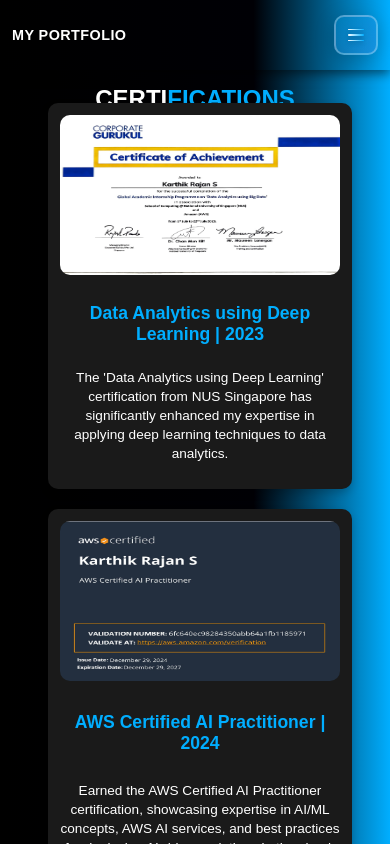
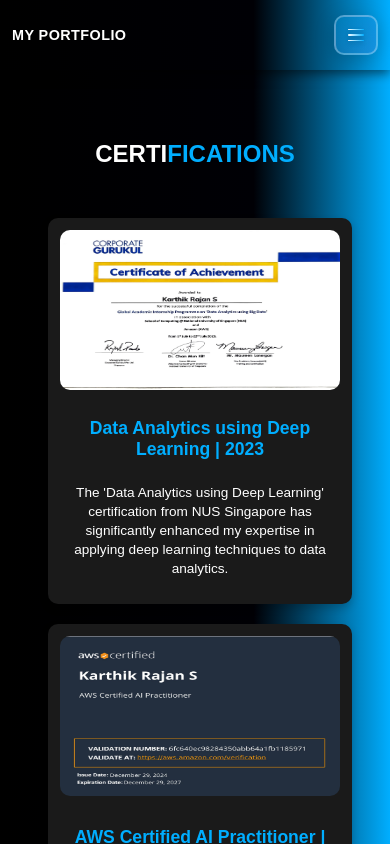
Before and after one commit to karthikzzzzzzz/My-PortfolioApp, a React (Create React App) app: page /certifications in a window 390 px wide. Built offline with nearby package versions, Linux system fonts and the light colour scheme.

Commit message:
certifications

```diff
--- a/src/certifications.css
+++ b/src/certifications.css
@@ -71,16 +71,18 @@
 @media (max-width: 768px) {
   .certifications-title {
     font-size: 1.8rem;
-    margin: 20px 0;
+    margin: 80px 0 30px 0;
     padding: 0 10px;
+    position: relative;
+    z-index: 10;
   }
 
   .scroll-container {
     width: 100vw;
     height: auto;
     min-height: 100vh;
-    margin-top: -60px;
-    padding: 10px;
+    margin-top: 0px;
+    padding: 20px 10px;
     flex-direction: column;
   }
 
@@ -121,12 +123,12 @@
 @media (max-width: 480px) {
   .certifications-title {
     font-size: 1.5rem;
-    margin: 15px 0;
+    margin: 70px 0 25px 0;
   }
 
   .scroll-container {
-    padding: 5px;
-    margin-top: -40px;
+    padding: 15px 5px;
+    margin-top: 0px;
   }
 
   .project-item {
```
